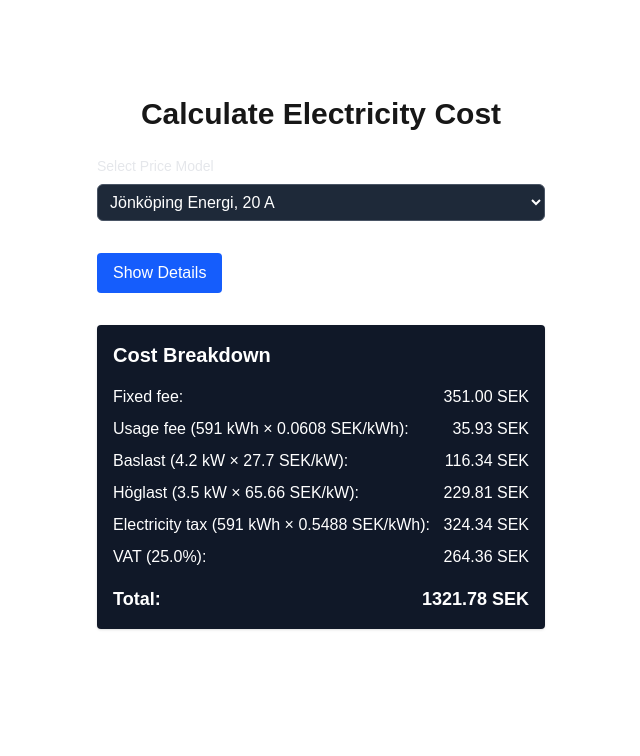
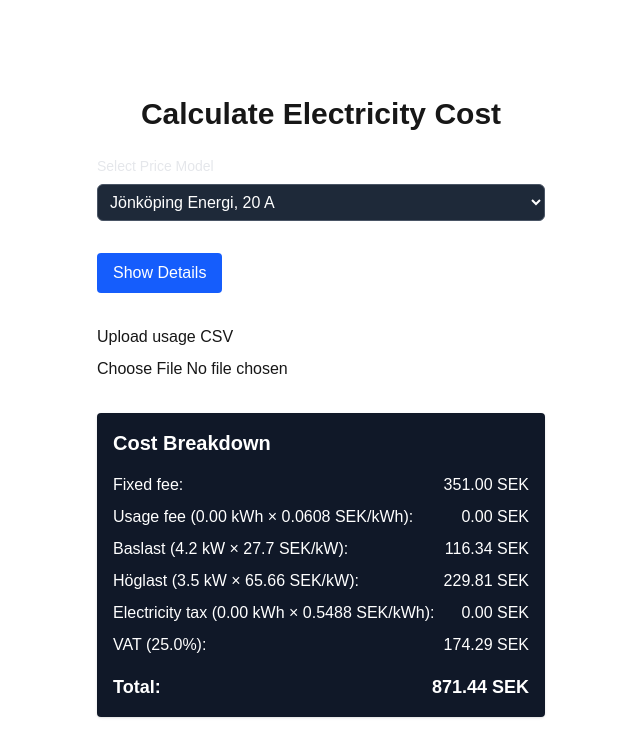
Before and after one commit to jmalm/power-bill-react, a Next.js app: page / in a window 1280 px wide. Shown: the top 756 px of the page, without its empty margins (319-959 px from the left). Built offline with nearby package versions, Linux system fonts and the light colour scheme.

Commit message:
Upload usage CSV file

```diff
--- a/app/components/CostBreakdown.tsx
+++ b/app/components/CostBreakdown.tsx
@@ -59,7 +59,7 @@
         </span>
       </div>
       <div className="mb-2">
-        Usage fee ({totalUsage} kWh × {model.usageFeePerKWh} {model.currency}
+        Usage fee ({totalUsage.toFixed(2)} kWh × {model.usageFeePerKWh} {model.currency}
         /kWh):{" "}
         <span className="float-right">
           {usageFee.toFixed(2)} {model.currency}
@@ -74,7 +74,7 @@
         </div>
       ))}
       <div className="mb-2">
-        Electricity tax ({totalUsage} kWh × {model.usageTaxPerKWh}{" "}
+        Electricity tax ({totalUsage.toFixed(2)} kWh × {model.usageTaxPerKWh}{" "}
         {model.currency}/kWh):{" "}
         <span className="float-right">
           {usageTax.toFixed(2)} {model.currency}
--- a/app/page.tsx
+++ b/app/page.tsx
@@ -1,26 +1,29 @@
 // app/page.tsx
 "use client";
 
-import React, { useState, useEffect } from 'react';
-import PriceModelSelector from './components/PriceModelSelector';
-import PriceModelEditor from './components/PriceModelEditor';
-import { PriceModel } from './models';
-import { loadPriceModels } from './utils/priceModelLoader';
-import { downloadJson } from './utils/downloadJson';
-import CostBreakdown from './components/CostBreakdown';
+import React, { useState, useEffect } from "react";
+import PriceModelSelector from "./components/PriceModelSelector";
+import PriceModelEditor from "./components/PriceModelEditor";
+import { PriceModel } from "./models";
+import { loadPriceModels } from "./utils/priceModelLoader";
+import { downloadJson } from "./utils/downloadJson";
+import CostBreakdown from "./components/CostBreakdown";
+import { handleCsvUpload, UsageRow } from "./utils/csv";
 
 export default function Home() {
-  const [selectedModel, setSelectedModel] = useState('custom');
+  const [selectedModel, setSelectedModel] = useState("custom");
   const [priceModels, setPriceModels] = useState<PriceModel[]>([]);
-  const selected = priceModels.find(model => model.name === selectedModel) || null;
+  const selected =
+    priceModels.find((model) => model.name === selectedModel) || null;
   const [editingModel, setEditingModel] = useState<PriceModel | null>(null);
   const [showEditor, setShowEditor] = useState(false);
+  const [usageData, setUsageData] = useState<UsageRow[]>([]);
 
   useEffect(() => {
-    loadPriceModels().then(models => {
+    loadPriceModels().then((models) => {
       setPriceModels(models);
       // If the current selectedModel is not in the loaded models, select the first one
-      if (models.length > 0 && !models.some(m => m.name === selectedModel)) {
+      if (models.length > 0 && !models.some((m) => m.name === selectedModel)) {
         setSelectedModel(models[0].name);
       }
     });
@@ -29,10 +32,15 @@
     setEditingModel(selected ? { ...selected } : null);
   }, [selected]);
 
+  // Calculate total usage from the loaded data
+  const totalUsage = usageData.reduce((sum, row) => sum + row.usage, 0);
+
   return (
     <main className="flex min-h-screen flex-col items-center p-24">
       <div className="w-full max-w-md">
-        <h1 className="text-3xl font-bold mb-6 text-center">Calculate Electricity Cost</h1>
+        <h1 className="text-3xl font-bold mb-6 text-center">
+          Calculate Electricity Cost
+        </h1>
 
         <PriceModelSelector
           selectedModel={selectedModel}
@@ -44,7 +52,7 @@
           className="mt-4 px-4 py-2 bg-blue-600 text-white rounded"
           onClick={() => setShowEditor((prev) => !prev)}
         >
-          {showEditor ? 'Hide Details' : 'Show Details'}
+          {showEditor ? "Hide Details" : "Show Details"}
         </button>
 
         {showEditor && editingModel && (
@@ -63,7 +71,7 @@
               onClick={() =>
                 downloadJson(
                   editingModel,
-                  `${editingModel.name || 'price-model'}.json`
+                  `${editingModel.name || "price-model"}.json`
                 )
               }
             >
@@ -72,11 +80,26 @@
           </>
         )}
 
+        <div className="mt-8">
+          <label className="block mb-2 font-medium">Upload usage CSV</label>
+          <input
+            type="file"
+            accept=".csv,text/csv"
+            onChange={(e) => handleCsvUpload(e, setUsageData)}
+            className="block"
+          />
+          {usageData.length > 0 && (
+            <div className="mt-2 text-sm text-green-400">
+              Loaded {usageData.length} usage rows. Total: {totalUsage.toFixed(2)} kWh
+            </div>
+          )}
+        </div>
+
         {selected && (
           <CostBreakdown
             model={selected}
-            totalUsage={591}
-            topHours={{"Baslast": 4.2, "Höglast": 3.5}}
+            totalUsage={totalUsage}
+            topHours={{ Baslast: 4.2, Höglast: 3.5 }}
           />
         )}
       </div>
--- a/app/utils/csv.ts
+++ b/app/utils/csv.ts
@@ -10,9 +10,11 @@
     // Skip empty lines
     if (!line.trim()) continue;
     // Match datetime;usage (e.g., 2024-01-01T00:00;1.23)
-    const match = line.match(/^([^;]+);([\d.]+)$/);
+    const match = line.match(/^([^;]+);([\d.,]+)$/);
     if (match) {
-      data.push({ datetime: match[1], usage: parseFloat(match[2]) });
+      // Replace comma with dot for decimal separator
+      const usageStr = match[2].replace(',', '.');
+      data.push({ datetime: match[1], usage: parseFloat(usageStr) });
     }
   }
   return data;
```
